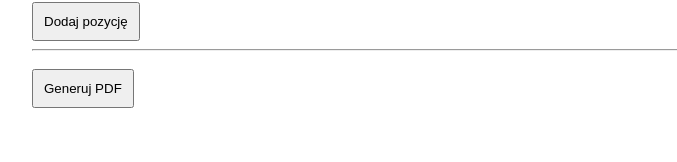
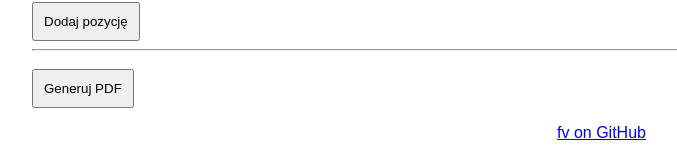
Before and after one commit to milessic/fv, a Flask app: page / in a window 1280 px wide. Shown: the part 699-861 px from the top of the page, without its empty margins (8-685 px from the left). Before the commit the page ends 807 px from the top, so only its background shows below. Run offline with Flask 3, Linux system fonts and the light colour scheme; parts of the project's set-up code (start-up, migrations or seed data) failed here and were passed over.

Commit message:
added footer

```diff
--- a/templates/index.html
+++ b/templates/index.html
@@ -27,6 +27,7 @@
 		.error input { border: 2px solid red }
 		.ok { color: green;}
 		.not-ok { color: red;}
+		footer { width: 150px;margin:auto}
     </style>
 </head>
 <body>
@@ -196,6 +197,9 @@
     	    <pre id="output"></pre>
     	</div>
 
+		<footer>
+			<a href="https://github.com/milessic/fv" target="blank">fv on GitHub</a>
+		</footer>
 <script>
 	let itemIndex = 1;
 
```
Lines whose indentation alone changed are shown as unchanged.
